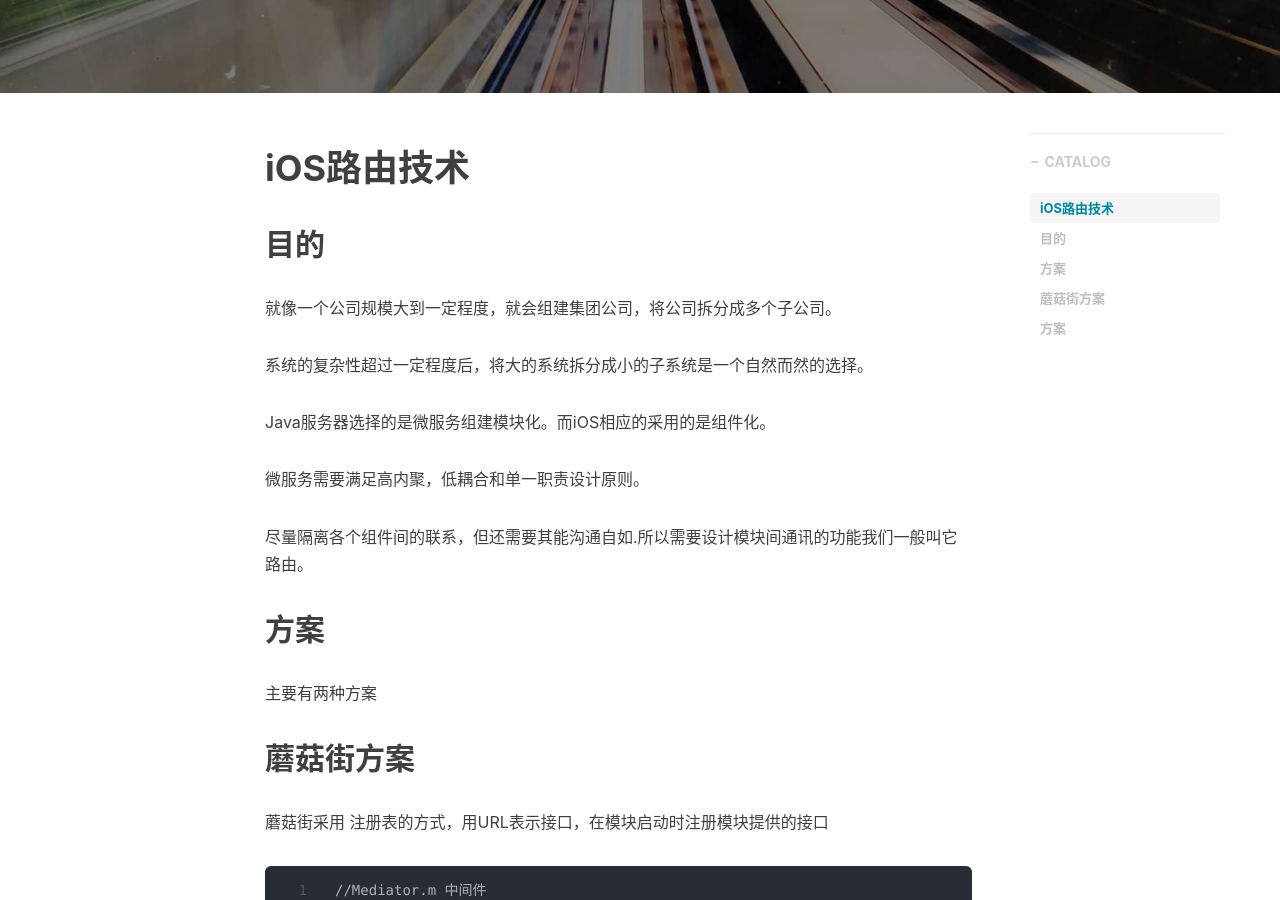
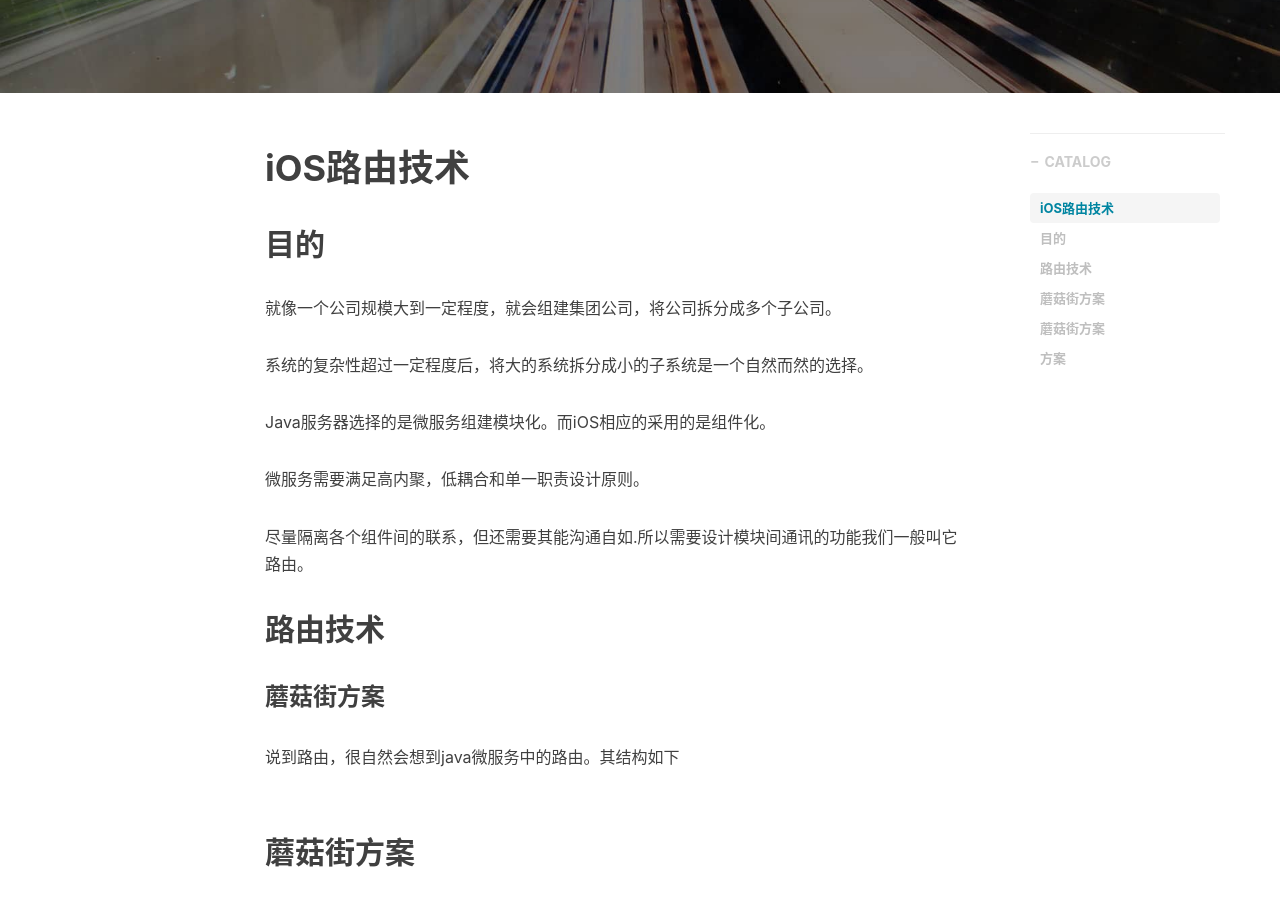
Before and after one commit to awanglilong/awanglilong.github.io, a Jekyll site: the page built from _posts/2019-9-30-iOS_Module.md, in a window 1280 px wide and 900 px high, scrolled down 430 px. Built offline with Jekyll 4.4.1, drawn with Linux system fonts in a browser that asks for light colours; nearby versions of some CDN libraries; comment, search, counter and statistics services are not loaded.

Commit message:
Update 2019-9-30-iOS_Module.md

```diff
--- a/_posts/2019-9-30-iOS_Module.md
+++ b/_posts/2019-9-30-iOS_Module.md
@@ -25,8 +25,13 @@ Java服务器选择的是微服务组建模块化。而iOS相应的采用的是
 
 尽量隔离各个组件间的联系，但还需要其能沟通自如.所以需要设计模块间通讯的功能我们一般叫它路由。
 
-## 方案
-主要有两种方案
+## 路由技术
+
+### 蘑菇街方案
+
+说到路由，很自然会想到java微服务中的路由。其结构如下
+
+![]()
 
 
 ## 蘑菇街方案
```
